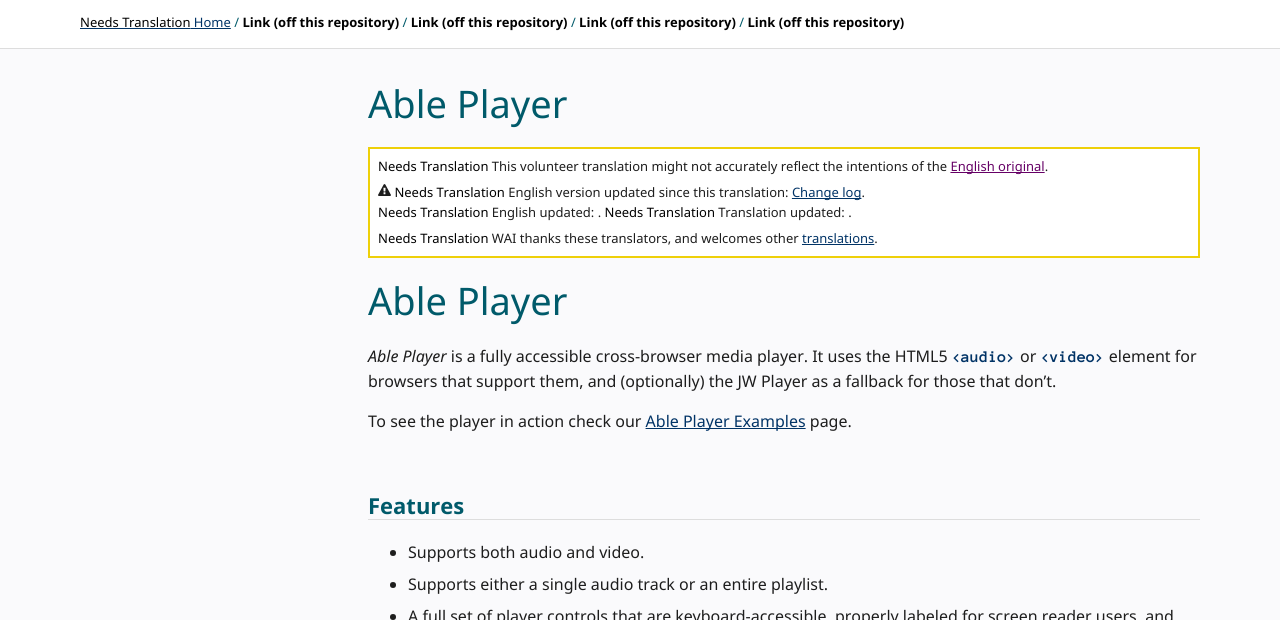
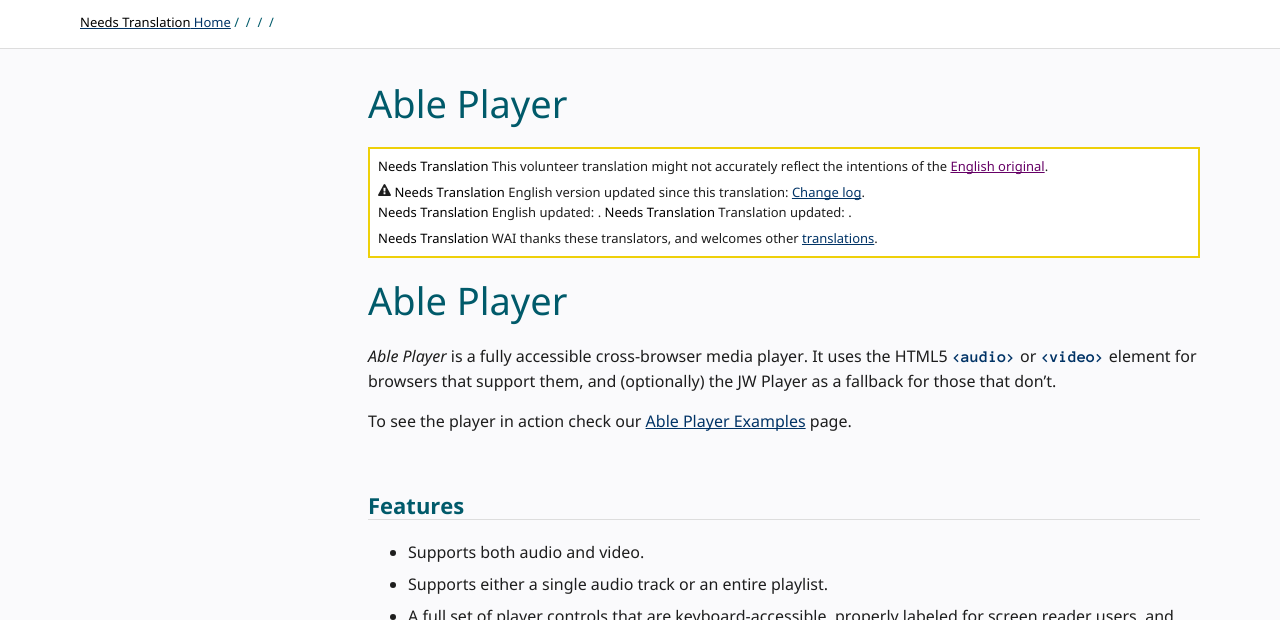
Before and after one commit to w3c/wai-website-theme, a Jekyll site: the page built from assets/ableplayer/README.md, in a window 1280 px wide and 900 px high, cut to the strip 280-900 px from the top of the window. Built offline with Jekyll 4.4.1, drawn with Linux system fonts in a browser that asks for light colours; cached includes are drawn as plain includes; our own code applies the rules of GitHub Pages for plain Markdown files; comment, search, counter and statistics services are not loaded; some of the changed lines change nothing that is shown.

Commit message:
Update {% link %}
Signed-off-by: Eric Eggert <mail@yatil.net>

```diff
--- a/_includes/link.html
+++ b/_includes/link.html
@@ -1,15 +1,38 @@
-{%- assign link_page=site.documents | where: "ref", include.to | where: "lang", page.lang | first -%}
-{%- if link_page -%}
-<a lang="{{page.lang}}" href="{{link_page.url | relative_url }}"{% if include.aria-current %} aria-current="{{include.aria-current}}"{% endif %}>{% if include.text %}{{ include.text }}{% else %}{{link_page.title}}{% endif %}</a>
-{% else %}
-{%- assign link_page=site.documents | where: "permalink", include.to | first -%}
-{%- if link_page -%}
-<a lang="en" href="{{link_page.url | relative_url }}"{% if include.aria-current %} aria-current="{{include.aria-current}}"{% endif %}>{% if include.text %}{{ include.text }}{% else %}{{link_page.title}}{% endif %}</a> ({% include t.html t="in English" %})
+{%- comment -%}
+
+  NEVER use inclue_cached with this.
+
+  Always use
+    {%include link.html to="/path/to/page/" text="Link Text" %}
+  Or
+    {%include link.html to="/path/to/page/" fallback="English Link Text" %}
+
+  The page title of the linked page is used unless a link text is specified. Fallback is displayed if the page cannot be found in that language.
+{%- endcomment -%}
+
+{%- assign in_lang = true -%}
+{%- assign link_page=site.documents | where:"ref", include.to | where: "lang", page.lang | first -%}
+{%- unless link_page.url -%}
+  {%- assign link_page=site.pages | where:"ref", include.to | where: "lang", page.lang | first -%}
+{%- endunless -%}
+{%- unless link_page.url -%}
+  {%- assign in_lang = false -%}
+  {%- assign link_page=site.documents | where:"permalink", include.to | first -%}
+{%- endunless -%}
+{%- unless link_page.url -%}
+  {%- assign in_lang = false -%}
+  {%- assign link_page=site.pages | where:"permalink", include.to | first -%}
+{%- endunless -%}
+{%- if page.lang == 'en' %}{%- assign in_lang = true -%}{% endif -%}
+
+{%- if include.text.en -%}
+  {%- assign link_text = include.text[page.lang] -%}
 {%- else -%}
-{%- unless site.hideTranslationHints -%}
-<a href="https://www.w3.org/WAI{{include.to}}"{% if include.aria-current %} aria-current="{{include.aria-current}}"{% endif %}>{% if include.text %}{% include_cached inpl.html lang=page.lang a=include.text %}{% else %}<mark>Link (off this repository)</mark>{% endif %}</a></mark>
+  {%- assign link_text = include.text -%}
+{%- endif -%}
+
+{%- if link_page.url -%}
+  <a lang="{{link_page.lang}}" href="{{link_page.url | relative_url }}"{% if include.aria-current %} aria-current="{{include.aria-current}}"{% endif %}>{% if include.text %}{{ link_text }}{% else %}{{link_page.title}}{% endif %}{%- unless in_lang %} ({% include t.html t="in English"%}){% endunless -%}</a>
 {%- else -%}
-<mark><a href="https://www.w3.org/WAI{{include.to}}">Page not found</a></mark>
-{%- endunless -%}
+  <a href="https://www.w3.org/WAI{{include.to}}"{% if include.aria-current %} aria-current="{{include.aria-current}}"{% endif %}>{% if include.text %}{{link_text}}{% else %}{%if include.fallback %}{{include.fallback}}{% endif%}{% endif%}{%- unless in_lang %} ({% include t.html t="in English"%}){% endunless -%}</a>
 {%- endif -%}
-{%- endif -%}
```
